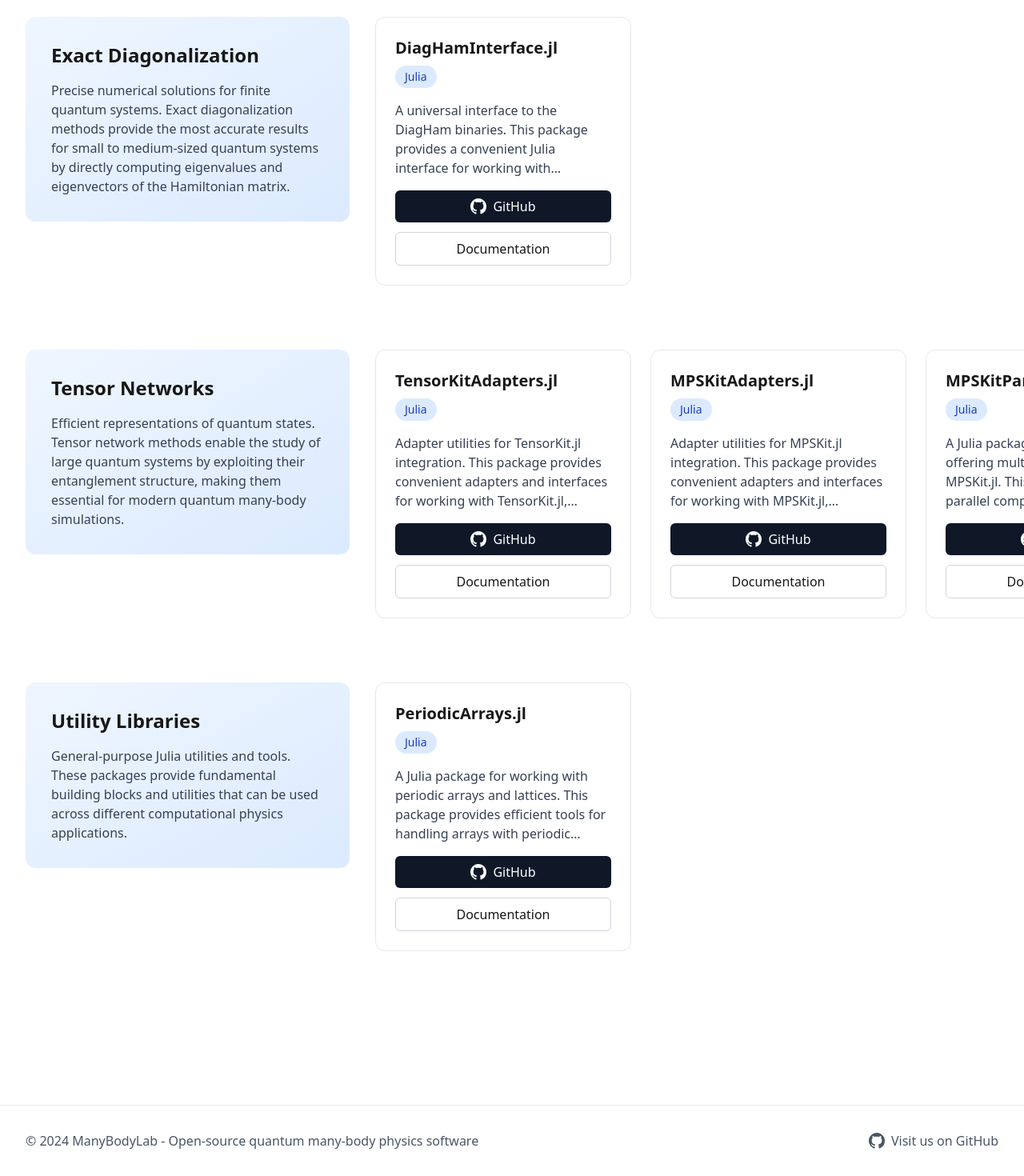
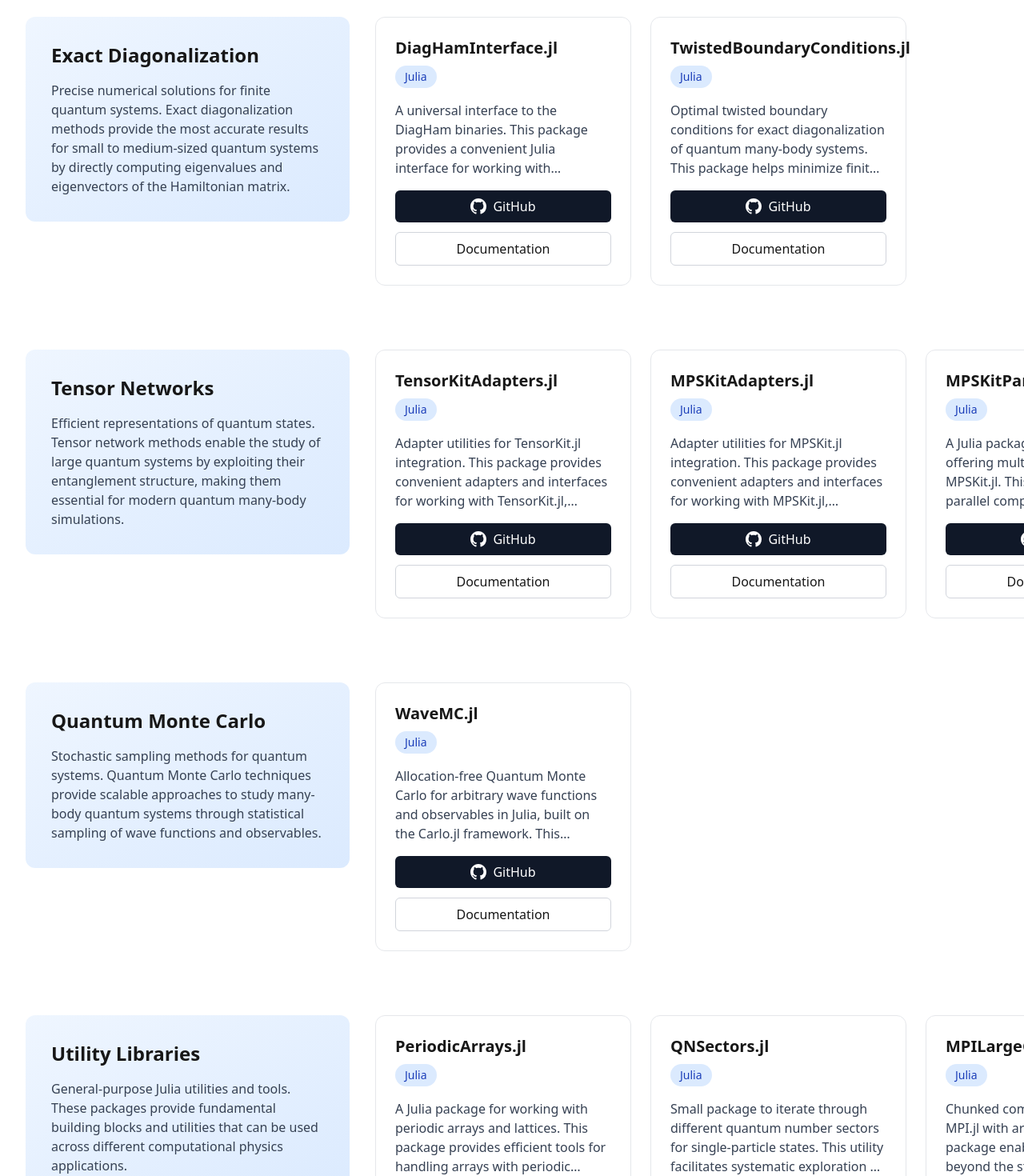
Before and after one commit to ManyBodyLab/manybodylabwebsite, a Next.js app: page / in a window 1280 px wide. Shown: the part 1040-2510 px from the top of the page at 80% size. Built offline with nearby package versions, Linux system fonts and the light colour scheme.

Commit message:
Add 5 new packages and Quantum Monte Carlo category to website
Co-authored-by: AFeuerpfeil <36232041+AFeuerpfeil@users.noreply.github.com>

```diff
--- a/src/data/packages.ts
+++ b/src/data/packages.ts
@@ -17,11 +17,35 @@ export const packages: Package[] = [
     category: "Exact Diagonalization"
   },
   {
+    name: "TwistedBoundaryConditions.jl",
+    description: "Optimal twisted boundary conditions for exact diagonalization of quantum many-body systems. This package helps minimize finite-size effects in numerical simulations by optimizing the simulation cell geometry and boundary conditions.",
+    language: "Julia",
+    githubUrl: "https://github.com/ManyBodyLab/TwistedBoundaryConditions.jl",
+    docsUrl: "https://manybodylab.github.io/TwistedBoundaryConditions.jl",
+    category: "Exact Diagonalization"
+  },
+  {
     name: "PeriodicArrays.jl",
     description: "A Julia package for working with periodic arrays and lattices. This package provides efficient tools for handling arrays with periodic boundary conditions, which are essential for simulating quantum systems on finite lattices with translational symmetry.",
     language: "Julia",
     githubUrl: "https://github.com/ManyBodyLab/PeriodicArrays.jl",
     docsUrl: "https://manybodylab.github.io/PeriodicArrays.jl",
+    category: "Utility Libraries"
+  },
+  {
+    name: "QNSectors.jl",
+    description: "Small package to iterate through different quantum number sectors for single-particle states. This utility facilitates systematic exploration of quantum systems with conserved quantum numbers.",
+    language: "Julia",
+    githubUrl: "https://github.com/ManyBodyLab/QNSectors.jl",
+    docsUrl: "https://manybodylab.github.io/QNSectors.jl",
+    category: "Utility Libraries"
+  },
+  {
+    name: "MPILargeCounts.jl",
+    description: "Chunked communication based on MPI.jl with arbitrary-size data. This package enables MPI operations beyond the standard integer limit by automatically chunking large messages, essential for parallel processing of large-scale quantum simulations.",
+    language: "Julia",
+    githubUrl: "https://github.com/ManyBodyLab/MPILargeCounts.jl",
+    docsUrl: "https://manybodylab.github.io/MPILargeCounts.jl",
     category: "Utility Libraries"
   },
   {
@@ -47,6 +71,22 @@ export const packages: Package[] = [
     githubUrl: "https://github.com/ManyBodyLab/MPSKitParallel.jl",
     docsUrl: "https://manybodylab.github.io/MPSKitParallel.jl",
     category: "Tensor Networks"
+  },
+  {
+    name: "MPSKitPeriodic.jl",
+    description: "Extension for MPSKit.jl that adds infinite MPS/MPO types with non-trivial boundary conditions. This package extends matrix product state capabilities to handle periodic and twisted boundary conditions for enhanced simulations.",
+    language: "Julia",
+    githubUrl: "https://github.com/ManyBodyLab/MPSKitPeriodic.jl",
+    docsUrl: "https://manybodylab.github.io/MPSKitPeriodic.jl",
+    category: "Tensor Networks"
+  },
+  {
+    name: "WaveMC.jl",
+    description: "Allocation-free Quantum Monte Carlo for arbitrary wave functions and observables in Julia, built on the Carlo.jl framework. This package provides efficient Monte Carlo sampling methods for quantum many-body systems with customizable wave functions.",
+    language: "Julia",
+    githubUrl: "https://github.com/ManyBodyLab/WaveMC.jl",
+    docsUrl: "https://manybodylab.github.io/WaveMC.jl",
+    category: "Quantum Monte Carlo"
   }
 ];
 
@@ -68,6 +108,11 @@ export const categories: Category[] = [
     icon: ""
   },
   {
+    name: "Quantum Monte Carlo",
+    description: "Stochastic sampling methods for quantum systems. Quantum Monte Carlo techniques provide scalable approaches to study many-body quantum systems through statistical sampling of wave functions and observables.",
+    icon: ""
+  },
+  {
     name: "Utility Libraries",
     description: "General-purpose Julia utilities and tools. These packages provide fundamental building blocks and utilities that can be used across different computational physics applications.",
     icon: ""
```
